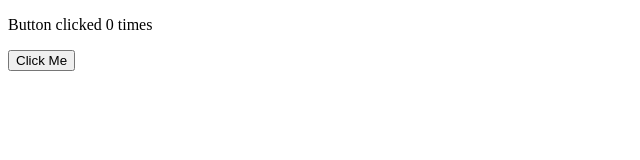
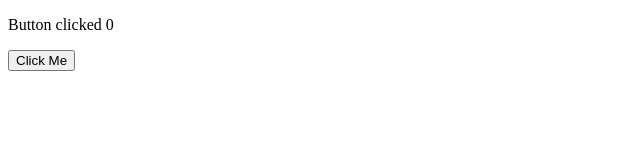
Before and after one commit to acciojob/button-counter-proabhishek, a React app: page / in a window 1280 px wide. Shown: the top 160 px of the page, without its empty margins (0-640 px from the left). Built offline with nearby package versions, Linux system fonts and the light colour scheme.

Commit message:
submitting code-Tue Jul 11 2023 20:19:58 GMT+0530 (India Standard Time)

```diff
--- a/src/components/App.js
+++ b/src/components/App.js
@@ -9,7 +9,7 @@ const App = () => {
 
      return(
       <div>
-           <p>Button clicked {count} times</p>
+           <p>Button clicked {count}</p>
            <button onClick={()=>setCount(count+1)}>Click Me</button>
       </div>
      )
```
Also changed, not shown: package.json (+6 -6 lines).
